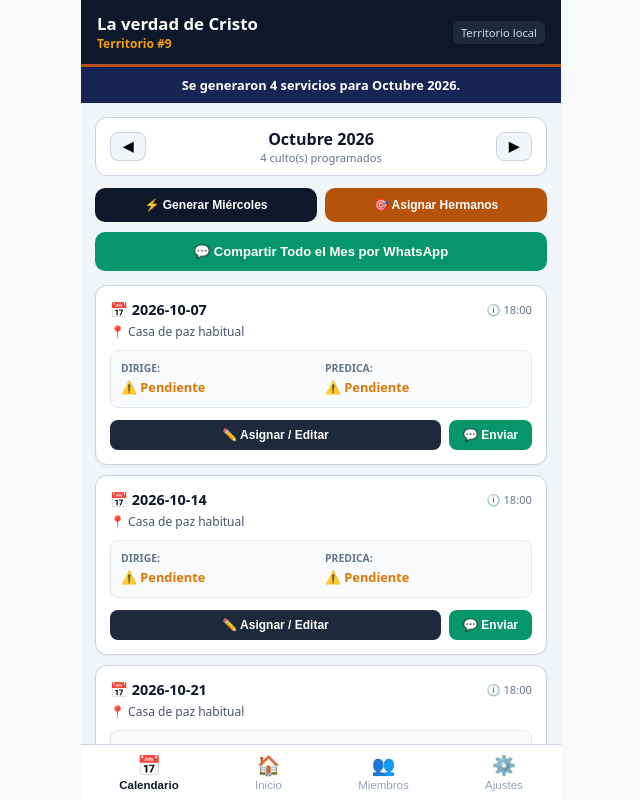
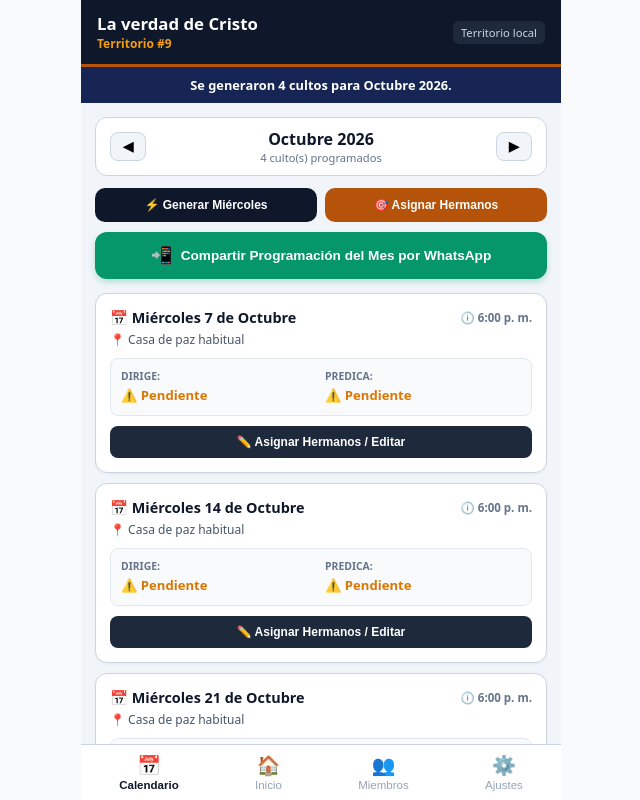
Before and after one commit to corsario/firma, a React (Vite) app: page / in a window 1280 px wide. Both pictures are taken after a click on the button "⚡ Generar Miércoles". Shown: the top 800 px of the page, without its empty margins (319-959 px from the left). Built offline with nearby package versions, Linux system fonts and the light colour scheme.

Commit message:
feat: compartir exclusivamente el mes completo con dirigentes y predicadores explicitos

```diff
--- a/src/App.tsx
+++ b/src/App.tsx
@@ -14,7 +14,7 @@ export default function App() {
   const [currentYear, setCurrentYear] = useState(today.getFullYear());
   const [currentMonth, setCurrentMonth] = useState(today.getMonth());
 
-  // Formulario de Ajustes (editables)
+  // Formulario de Ajustes
   const [formCellName, setFormCellName] = useState('');
   const [formTerritory, setFormTerritory] = useState('');
   const [formLocation, setFormLocation] = useState('');
@@ -68,6 +68,24 @@ export default function App() {
     if (!id) return null;
     const m = members.find(x => x.id === id);
     return m ? m.fullName : null;
+  };
+
+  const formatFriendlyTime = (timeStr: string) => {
+    if (!timeStr) return '';
+    const [hStr, mStr] = timeStr.split(':');
+    let h = parseInt(hStr, 10);
+    const m = mStr || '00';
+    const ampm = h >= 12 ? 'p. m.' : 'a. m.';
+    h = h % 12;
+    if (h === 0) h = 12;
+    return `${h}:${m} ${ampm}`;
+  };
+
+  const formatFriendlyDate = (dateStr: string) => {
+    const [y, m, d] = dateStr.split('-').map(Number);
+    const dt = new Date(y, m - 1, d, 12, 0, 0);
+    const dayNames = ['Domingo', 'Lunes', 'Martes', 'Miércoles', 'Jueves', 'Viernes', 'Sábado'];
+    return `${dayNames[dt.getDay()]} ${d} de ${MONTH_NAMES[m - 1]}`;
   };
 
   // 1. Guardar Ajustes
@@ -168,7 +186,7 @@ export default function App() {
       }
     }
     await loadAll();
-    showMsg(`Se generaron ${count} servicios para ${MONTH_NAMES[currentMonth]} ${currentYear}.`);
+    showMsg(`Se generaron ${count} cultos para ${MONTH_NAMES[currentMonth]} ${currentYear}.`);
   };
 
   // 3. Asignación automática equitativa
@@ -265,24 +283,7 @@ export default function App() {
     }
   };
 
-  // 5. WhatsApp: individual
-  const handleShareSingle = (ev: CellEvent) => {
-    const lName = getMemberName(ev.leaderId) || 'Pendiente';
-    const pName = getMemberName(ev.preacherId) || 'Pendiente';
-
-    let text = `*${settings.cellName.toUpperCase()}*\n`;
-    text += `${settings.territory}\n\n`;
-    text += `*${ev.title.toUpperCase()}*\n`;
-    text += `📅 Fecha: ${ev.date}\n`;
-    text += `🕕 Hora: ${ev.startTime}\n`;
-    text += `📍 Lugar: ${ev.location || settings.defaultLocation}\n`;
-    text += `👤 Dirige: ${lName}\n`;
-    text += `📖 Predica: ${pName}\n`;
-
-    window.open(`https://api.whatsapp.com/send?text=${encodeURIComponent(text)}`, '_blank');
-  };
-
-  // 6. WhatsApp: mes completo con dirigentes y predicadores explícitos
+  // 5. EXCLUSIVO: Compartir la programación completa del mes por WhatsApp
   const handleShareMonth = () => {
     const ym = `${currentYear}-${String(currentMonth + 1).padStart(2, '0')}`;
     const monthEvents = events
@@ -290,20 +291,22 @@ export default function App() {
       .sort((a, b) => a.date.localeCompare(b.date));
 
     if (monthEvents.length === 0) {
-      showMsg('No hay cultos programados en este mes para compartir.');
+      showMsg('No hay cultos programados en este mes. Pulsa "Generar Miércoles".');
       return;
     }
 
     let text = `*${settings.cellName.toUpperCase()}*\n`;
     text += `${settings.territory}\n`;
-    text += `*PROGRAMACIÓN — ${MONTH_NAMES[currentMonth].toUpperCase()} ${currentYear}*\n\n`;
+    text += `*CALENDARIO — ${MONTH_NAMES[currentMonth].toUpperCase()} ${currentYear}*\n\n`;
 
     const blocks = monthEvents.map(ev => {
       const lName = getMemberName(ev.leaderId) || 'Pendiente';
       const pName = getMemberName(ev.preacherId) || 'Pendiente';
-      let b = `📅 *${ev.date}* — ${ev.title}\n`;
-      b += `🕕 Hora: ${ev.startTime}\n`;
-      b += `📍 Lugar: ${ev.location || settings.defaultLocation}\n`;
+
+      let b = `📅 *${formatFriendlyDate(ev.date)}*\n`;
+      b += `*${ev.title}*\n`;
+      b += `🕕 Hora: ${formatFriendlyTime(ev.startTime)}\n`;
+      b += `📍 Lugar: ${ev.location || settings.defaultLocation || 'Casa habitual'}\n`;
       b += `👤 Dirige: ${lName}\n`;
       b += `📖 Predica: ${pName}`;
       return b;
@@ -313,7 +316,7 @@ export default function App() {
     window.open(`https://api.whatsapp.com/send?text=${encodeURIComponent(text)}`, '_blank');
   };
 
-  // 7. Miembros
+  // 6. Miembros
   const handleAddMember = async (e: React.FormEvent) => {
     e.preventDefault();
     if (!newMemberName.trim()) return;
@@ -380,7 +383,7 @@ export default function App() {
               <button onClick={() => { if (currentMonth === 11) { setCurrentMonth(0); setCurrentYear(y => y + 1); } else { setCurrentMonth(m => m + 1); } }} style={{ background: '#f1f5f9', border: '1px solid #cbd5e1', padding: '6px 12px', borderRadius: '8px', cursor: 'pointer', fontWeight: 700 }}>▶</button>
             </div>
 
-            {/* Acciones principales */}
+            {/* Acciones principales del mes */}
             <div style={{ display: 'grid', gridTemplateColumns: '1fr 1fr', gap: '8px', marginBottom: '10px' }}>
               <button onClick={handleGenerateMonth} style={{ background: '#0f172a', color: '#fff', border: 'none', padding: '10px', borderRadius: '10px', fontSize: '0.75rem', fontWeight: 700, cursor: 'pointer' }}>
                 ⚡ Generar Miércoles
@@ -390,11 +393,32 @@ export default function App() {
               </button>
             </div>
 
-            <button onClick={handleShareMonth} style={{ width: '100%', background: '#059669', color: '#fff', border: 'none', padding: '12px', borderRadius: '10px', fontSize: '0.82rem', fontWeight: 800, cursor: 'pointer', marginBottom: '14px', display: 'flex', justifyContent: 'center', alignItems: 'center', gap: '8px' }}>
-              <span>💬 Compartir Todo el Mes por WhatsApp</span>
+            {/* Botón Principal para Compartir Todo el Mes */}
+            <button
+              onClick={handleShareMonth}
+              style={{
+                width: '100%',
+                background: '#059669',
+                color: '#fff',
+                border: 'none',
+                padding: '13px',
+                borderRadius: '12px',
+                fontSize: '0.85rem',
+                fontWeight: 800,
+                cursor: 'pointer',
+                marginBottom: '14px',
+                display: 'flex',
+                justifyContent: 'center',
+                alignItems: 'center',
+                gap: '8px',
+                boxShadow: '0 3px 6px rgba(5, 150, 105, 0.25)'
+              }}
+            >
+              <span style={{ fontSize: '1.1rem' }}>📲</span>
+              <span>Compartir Programación del Mes por WhatsApp</span>
             </button>
 
-            {/* Lista de cultos */}
+            {/* Lista de cultos con Dirige y Predica explícitos */}
             <div style={{ display: 'flex', flexDirection: 'column', gap: '10px' }}>
               {currentMonthEvents.length === 0 ? (
                 <div style={{ background: '#fff', padding: '24px', borderRadius: '12px', textAlign: 'center', color: '#64748b', fontSize: '0.85rem' }}>
@@ -408,37 +432,33 @@ export default function App() {
                   return (
                     <div key={ev.id} style={{ background: '#ffffff', borderRadius: '12px', border: '1px solid #cbd5e1', padding: '14px', boxShadow: '0 1px 3px rgba(0,0,0,0.05)' }}>
                       <div style={{ display: 'flex', justifyContent: 'space-between', alignItems: 'center', marginBottom: '4px' }}>
-                        <span style={{ fontWeight: 800, fontSize: '0.9rem', color: '#0f172a' }}>📅 {ev.date}</span>
-                        <span style={{ fontSize: '0.7rem', color: '#64748b' }}>🕕 {ev.startTime}</span>
+                        <span style={{ fontWeight: 800, fontSize: '0.9rem', color: '#0f172a' }}>📅 {formatFriendlyDate(ev.date)}</span>
+                        <span style={{ fontSize: '0.72rem', color: '#64748b', fontWeight: 600 }}>🕕 {formatFriendlyTime(ev.startTime)}</span>
                       </div>
                       <div style={{ fontSize: '0.75rem', color: '#475569', marginBottom: '10px' }}>
                         📍 {ev.location || settings.defaultLocation}
                       </div>
 
-                      {/* Tarjeta de Responsables */}
-                      <div style={{ background: '#f8fafc', padding: '10px', borderRadius: '8px', border: '1px solid #e2e8f0', display: 'grid', gridTemplateColumns: '1fr 1fr', gap: '8px', marginBottom: '12px' }}>
+                      {/* Tarjeta de Responsables explícitos */}
+                      <div style={{ background: '#f8fafc', padding: '10px', borderRadius: '8px', border: '1px solid #e2e8f0', display: 'grid', gridTemplateColumns: '1fr 1fr', gap: '8px', marginBottom: '10px' }}>
                         <div>
                           <span style={{ display: 'block', fontSize: '0.65rem', color: '#64748b', textTransform: 'uppercase', fontWeight: 700 }}>Dirige:</span>
-                          <span style={{ fontSize: '0.8rem', fontWeight: 700, color: leaderName ? '#1e3a8a' : '#d97706' }}>
+                          <span style={{ fontSize: '0.82rem', fontWeight: 700, color: leaderName ? '#1e3a8a' : '#d97706' }}>
                             {leaderName || '⚠️ Pendiente'}
                           </span>
                         </div>
                         <div>
                           <span style={{ display: 'block', fontSize: '0.65rem', color: '#64748b', textTransform: 'uppercase', fontWeight: 700 }}>Predica:</span>
-                          <span style={{ fontSize: '0.8rem', fontWeight: 700, color: preacherName ? '#1e3a8a' : '#d97706' }}>
+                          <span style={{ fontSize: '0.82rem', fontWeight: 700, color: preacherName ? '#1e3a8a' : '#d97706' }}>
                             {preacherName || '⚠️ Pendiente'}
                           </span>
                         </div>
                       </div>
 
-                      <div style={{ display: 'flex', gap: '8px' }}>
-                        <button onClick={() => openEditEvent(ev)} style={{ flex: 1, background: '#1e293b', color: '#fff', border: 'none', padding: '8px', borderRadius: '8px', fontSize: '0.75rem', fontWeight: 700, cursor: 'pointer' }}>
-                          ✏️ Asignar / Editar
-                        </button>
-                        <button onClick={() => handleShareSingle(ev)} style={{ background: '#059669', color: '#fff', border: 'none', padding: '8px 14px', borderRadius: '8px', fontSize: '0.75rem', fontWeight: 700, cursor: 'pointer' }}>
-                          💬 Enviar
-                        </button>
-                      </div>
+                      {/* Botón único para asignar o editar culto */}
+                      <button onClick={() => openEditEvent(ev)} style={{ width: '100%', background: '#1e293b', color: '#fff', border: 'none', padding: '9px', borderRadius: '8px', fontSize: '0.75rem', fontWeight: 700, cursor: 'pointer' }}>
+                        ✏️ Asignar Hermanos / Editar
+                      </button>
                     </div>
                   );
                 })
@@ -514,7 +534,6 @@ export default function App() {
         {/* 4. AJUSTES EDITABLES */}
         {tab === 'ajustes' && (
           <div style={{ display: 'flex', flexDirection: 'column', gap: '14px' }}>
-            {/* Formulario de configuración editable */}
             <form onSubmit={handleSaveSettings} style={{ background: '#fff', padding: '16px', borderRadius: '12px', border: '1px solid #cbd5e1' }}>
               <h3 style={{ margin: '0 0 12px', fontSize: '1rem', fontWeight: 800, color: '#0f172a' }}>⚙️ Configurar Célula</h3>
 
@@ -543,7 +562,6 @@ export default function App() {
               </button>
             </form>
 
-            {/* Copias de seguridad */}
             <div style={{ background: '#fff', padding: '16px', borderRadius: '12px', border: '1px solid #cbd5e1' }}>
               <h3 style={{ margin: '0 0 8px', fontSize: '0.9rem', fontWeight: 800 }}>📦 Copias de Seguridad</h3>
               <p style={{ fontSize: '0.75rem', color: '#64748b', margin: '0 0 12px' }}>Exporta tus datos periódicamente para no perderlos si cambias de teléfono.</p>
@@ -572,7 +590,7 @@ export default function App() {
         <div style={{ position: 'fixed', inset: 0, background: 'rgba(0,0,0,0.6)', display: 'flex', alignItems: 'center', justifyContent: 'center', padding: '16px', zIndex: 100 }}>
           <div style={{ background: '#fff', width: '100%', maxWidth: '380px', borderRadius: '16px', padding: '18px', boxShadow: '0 10px 25px rgba(0,0,0,0.2)' }}>
             <h3 style={{ margin: '0 0 4px', fontSize: '1rem', fontWeight: 800 }}>Asignar Responsables</h3>
-            <p style={{ margin: '0 0 14px', fontSize: '0.75rem', color: '#64748b' }}>📅 {selectedEvent.date}</p>
+            <p style={{ margin: '0 0 14px', fontSize: '0.75rem', color: '#64748b' }}>📅 {formatFriendlyDate(selectedEvent.date)}</p>
 
             <form onSubmit={handleSaveEvent} style={{ display: 'flex', flexDirection: 'column', gap: '10px' }}>
               <div>
```
